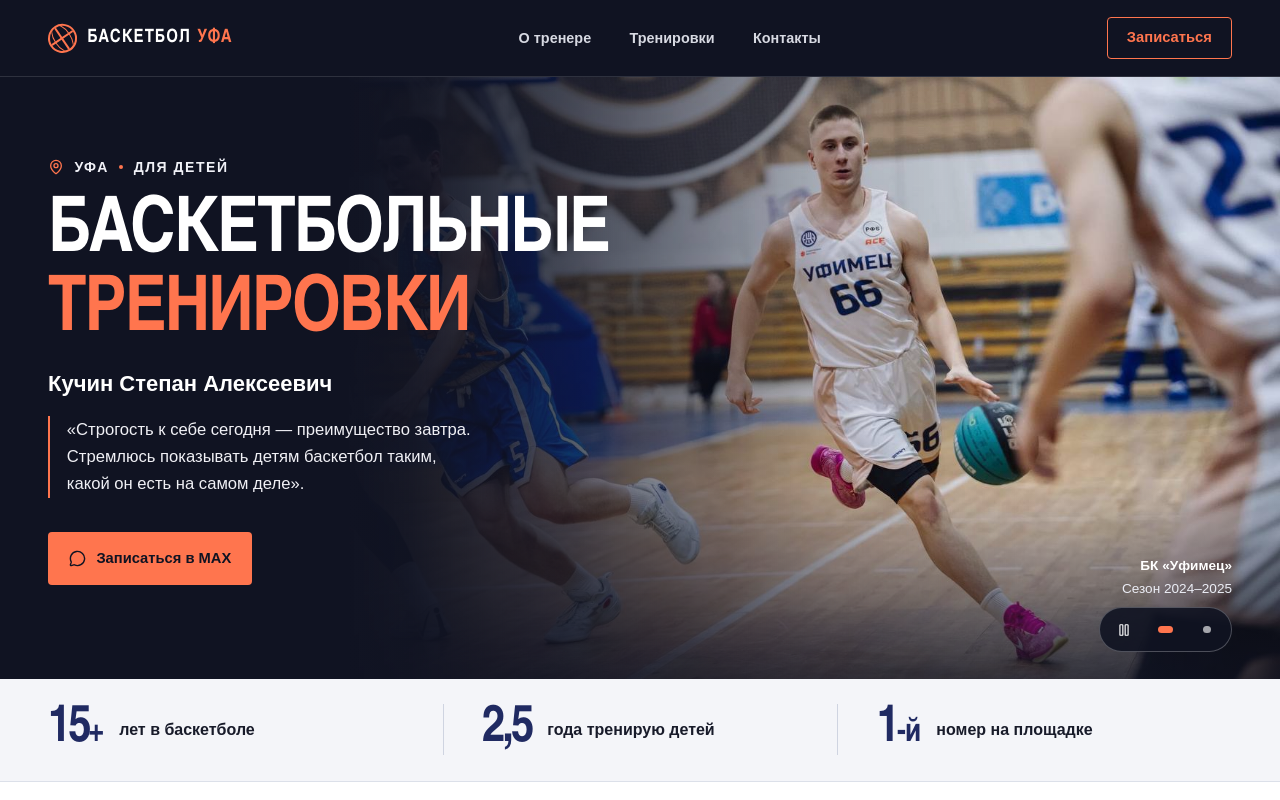
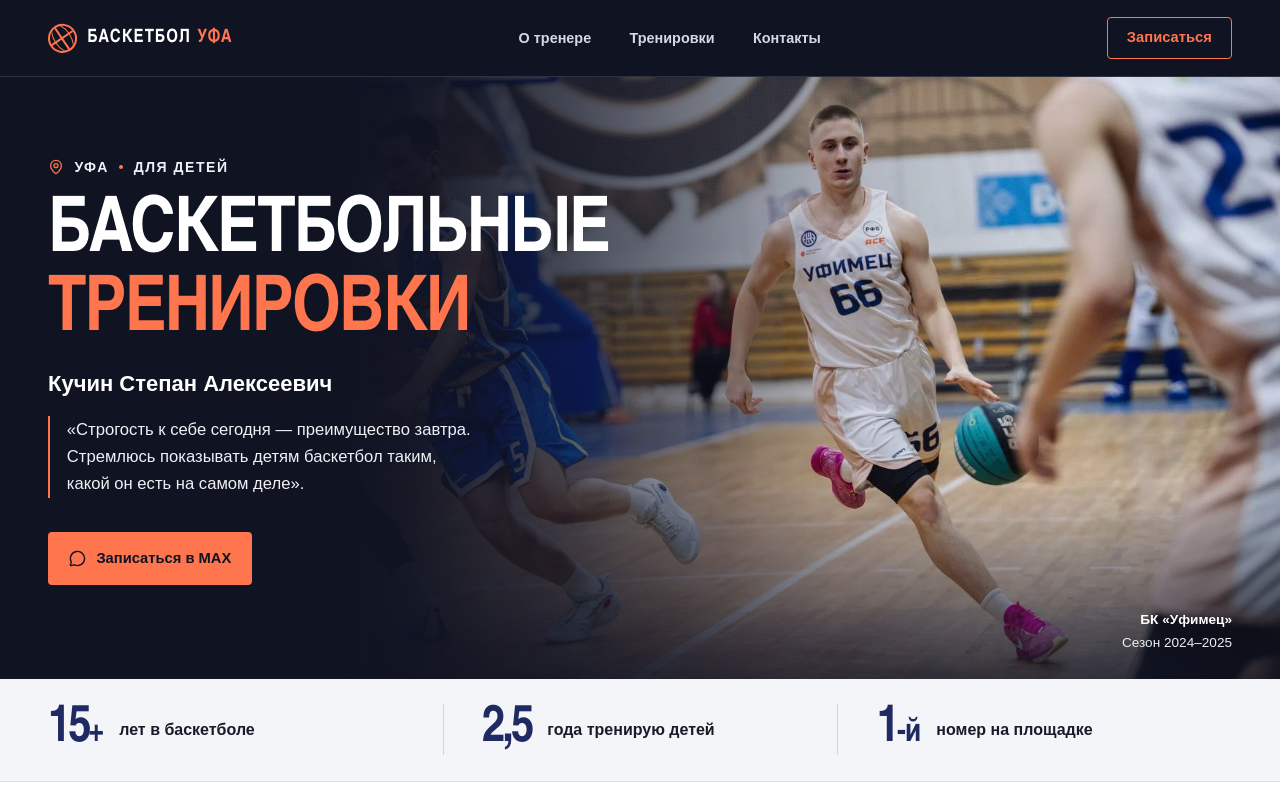
Before and after one commit to code-tamer3000/basketball-ufa, a React (Vite) app: page / in a window 1280 px wide. Shown: the top 800 px of the page. Built offline with nearby package versions, Linux system fonts and the light colour scheme.

Commit message:
Remove visible carousel playback controls

```diff
--- a/src/App.jsx
+++ b/src/App.jsx
@@ -1,5 +1,5 @@
 import { useEffect, useState } from 'react'
-import { Clock3, MapPin, MessageCircle, Pause, Phone, Play, Trophy } from 'lucide-react'
+import { Clock3, MapPin, MessageCircle, Phone, Trophy } from 'lucide-react'
 import gamePhoto from './assets/game.jpg'
 import coachPhoto from './assets/coach.jpg'
 import groupPhoto from './assets/coach-group.jpg'
@@ -75,25 +75,17 @@ function HeroGallery() {
           </div>
         ))}
       </div>
-      <div className="hero-photo-tools">
-        <div className="hero-caption"><span>БК «Уфимец»</span><span>Сезон 2024–2025</span></div>
-        <div className="hero-controls" role="group" aria-label="Переключение фотографий">
-          <button className="hero-control" type="button" onClick={() => setRotating(value => !value)}
-            aria-label={rotating ? 'Остановить смену фото' : 'Включить смену фото'}>
-            {rotating ? <Pause size={14} aria-hidden="true" /> : <Play size={14} aria-hidden="true" />}
-          </button>
-          {heroPhotos.map(({ src }, index) => (
-            <button className="hero-control hero-dot" key={src} type="button"
-              aria-label={`Фото ${index + 1}`} aria-pressed={index === active}
-              onFocus={() => setRotating(false)}
-              onClick={() => {
-                setRotating(false)
-                setActive(index)
-              }}
-            />
-          ))}
-        </div>
-      </div>
+      <button
+        className="hero-photo-switch"
+        type="button"
+        aria-label="Показать следующее фото"
+        onFocus={() => setRotating(false)}
+        onClick={() => {
+          setRotating(false)
+          setActive(current => (current + 1) % heroPhotos.length)
+        }}
+      />
+      <div className="hero-caption"><span>БК «Уфимец»</span><span>Сезон 2024–2025</span></div>
     </div>
   )
 }
--- a/src/styles.css
+++ b/src/styles.css
@@ -172,7 +172,9 @@ a:focus-visible { outline: 2px solid #5275fa; outline-offset: 5px; }
   align-items: center;
   min-height: clamp(35rem, 47vw, 44rem);
   padding-block: 5rem 5.75rem;
+  pointer-events: none;
 }
+.hero-content { pointer-events: auto; }
 
 .eyebrow {
   display: flex;
@@ -214,58 +216,30 @@ h2 { font-size: clamp(2.6rem, 5vw, 4.4rem); }
   line-height: 1.65;
 }
 
-.hero-photo-tools {
+.hero-photo-switch {
   position: absolute;
-  z-index: 2;
+  inset: 0;
+  width: 100%;
+  border: 0;
+  background: transparent;
+  cursor: pointer;
+}
+.hero-photo-switch:focus-visible { outline: 2px solid var(--orange); outline-offset: -4px; }
+
+.hero-caption {
+  position: absolute;
   right: max(3rem, calc((100vw - 76rem) / 2));
   bottom: 1.65rem;
-  display: flex;
-  flex-direction: column;
-  align-items: flex-end;
-  gap: .55rem;
-}
-
-.hero-caption {
   display: grid;
   justify-items: end;
   gap: .2rem;
   color: #fff;
   font-size: .85rem;
   line-height: 1.45;
+  pointer-events: none;
 }
 .hero-caption span:first-child { font-weight: 800; }
 .hero-caption span:last-child { color: #ebedf5; }
-
-.hero-controls {
-  display: flex;
-  gap: .1rem;
-  padding: .1rem .25rem;
-  border: 1px solid #ffffff40;
-  border-radius: 2rem;
-  background: #101322e6;
-}
-.hero-control {
-  display: grid;
-  place-items: center;
-  width: 2.5rem;
-  height: 2.5rem;
-  padding: 0;
-  border: 0;
-  border-radius: 50%;
-  color: #fff;
-  background: transparent;
-  cursor: pointer;
-}
-.hero-control:focus-visible { outline: 2px solid var(--orange); outline-offset: -3px; }
-.hero-control:hover { background: #ffffff20; }
-.hero-dot::before {
-  content: '';
-  width: .45rem;
-  height: .45rem;
-  border-radius: 1rem;
-  background: #ffffffa0;
-}
-.hero-dot[aria-pressed='true']::before { width: .9rem; background: var(--orange); }
 
 .stats { background: #f4f5f9; border-bottom: 1px solid var(--line); }
 .stats-inner {
@@ -485,7 +459,7 @@ h2 { font-size: clamp(2.6rem, 5vw, 4.4rem); }
 @media (max-width: 62rem) {
   .container { width: calc(100% - 4rem); }
   .hero-gallery { left: 20%; }
-  .hero-photo-tools { right: 2rem; }
+  .hero-caption { right: 2rem; }
   .hero-image img { object-position: 61% 41%; }
   .stat { flex-wrap: wrap; gap: .45rem .75rem; }
 }
@@ -501,13 +475,7 @@ h2 { font-size: clamp(2.6rem, 5vw, 4.4rem); }
     background: linear-gradient(180deg, #101322 0%, #10132200 25%), linear-gradient(0deg, #101322b0 0%, #10132200 45%);
   }
   .hero-inner { min-height: 0; padding-block: 2.65rem 1.2rem; }
-  .hero-photo-tools {
-    flex-direction: row-reverse;
-    justify-content: space-between;
-    align-items: center;
-    inset: auto 1rem .9rem;
-  }
-  .hero-caption { font-size: .78rem; }
+  .hero-caption { right: 1rem; bottom: .9rem; font-size: .78rem; }
   h1 { font-size: clamp(2.5rem, 9.2vw, 4.25rem); }
   .hero-eyebrow { margin-bottom: .95rem; }
   .hero-quote { margin-block: 1.25rem 1.4rem; }
```
